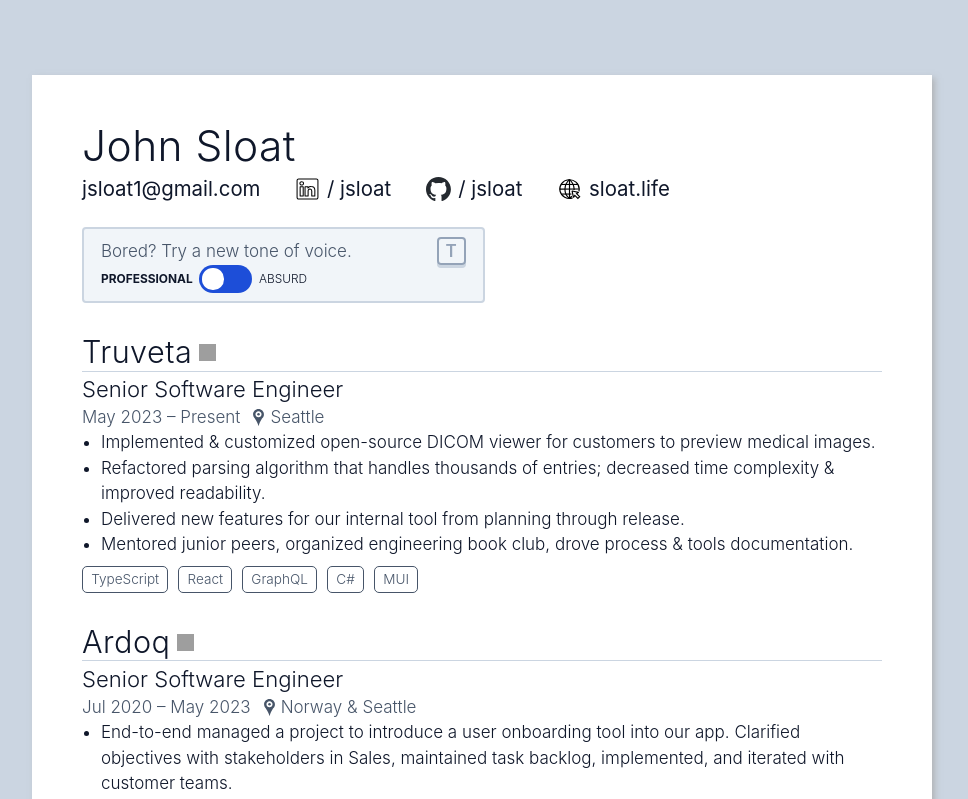
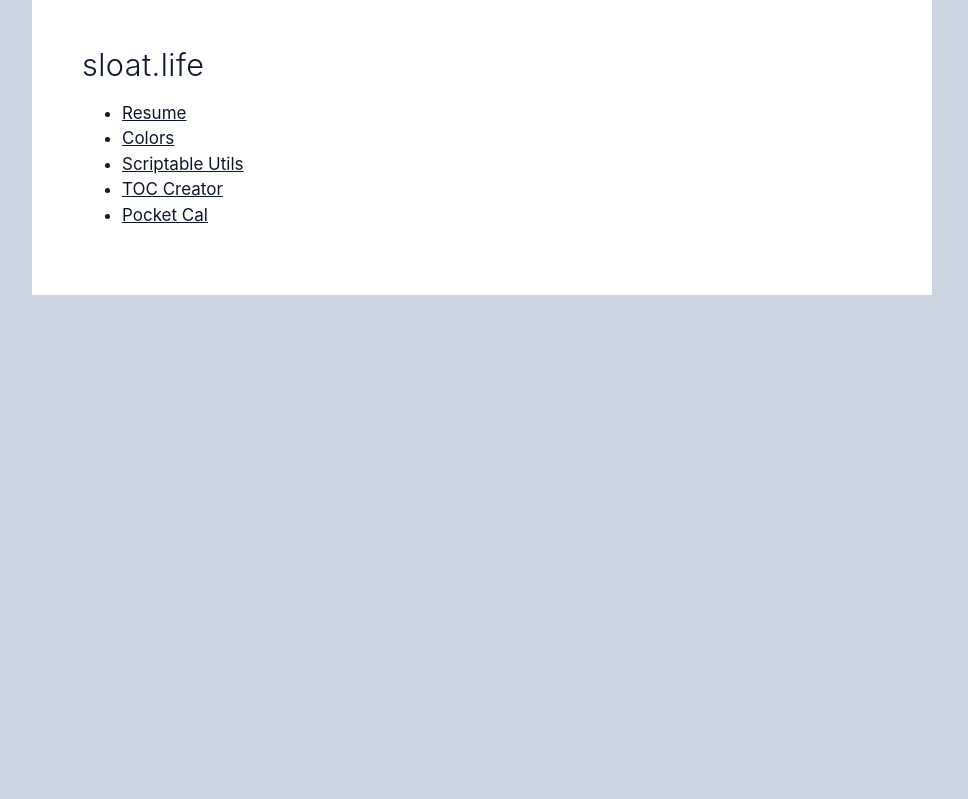
Before and after one commit to jsloat/jsloat.github.io, a React (Create React App) app: page / in a window 1280 px wide. Shown: the top 799 px of the page, without its empty margins (158-1126 px from the left). Built offline with nearby package versions, Linux system fonts and the light colour scheme; grey boxes are pictures that could not be loaded.

Commit message:
Add homepage

```diff
--- a/src/App.tsx
+++ b/src/App.tsx
@@ -1,22 +1,19 @@
 import React from "react";
 import { Route, Routes } from "react-router-dom";
-import ColorPalette from "./ColorPalette";
-import ScriptableUtils from "./ScriptableUtils";
 import GlobalStyle from "./GlobalStyle";
-import Resume from "./Resume";
-import TOCCreator from "./TOCCreator";
-import PocketCal from "./PocketCal";
+import { topLevelRoutes } from "./topLevelRoutes";
 
 const App = () => (
   <>
     <GlobalStyle />
     <Routes>
-      <Route path="/" element={<Resume />} />
-      <Route path="/resume" element={<Resume />} />
-      <Route path="/colors" element={<ColorPalette />} />
-      <Route path="/scriptable-utils/*" element={<ScriptableUtils />} />
-      <Route path="/toc-creator" element={<TOCCreator />} />
-      <Route path="/pocket-cal" element={<PocketCal />} />
+      {topLevelRoutes.map(({ route, element }) => (
+        <Route
+          key={route}
+          path={route}
+          element={React.createElement(element)}
+        />
+      ))}
     </Routes>
   </>
 );
--- /dev/null
+++ b/src/Home/index.tsx
@@ -0,0 +1,31 @@
+import React from "react";
+import { BaseContainer } from "src/atoms/Misc";
+import { topLevelRoutes } from "src/topLevelRoutes";
+
+export default () => (
+  <BaseContainer>
+    <h2>sloat.life</h2>
+    <ul>
+      {topLevelRoutes.map(({ label, route }) => {
+        const parsedRoute = parseRoute(route);
+        if (!parsedRoute) return null;
+        return (
+          <li key={route}>
+            <a href={parsedRoute} target="_self">
+              {label}
+            </a>
+          </li>
+        );
+      })}
+    </ul>
+  </BaseContainer>
+);
+
+const parseRoute = (route: string) => {
+  if (route === "/") return null;
+
+  let modifiedRoute = route;
+  if (route.endsWith("/*")) modifiedRoute = route.slice(0, -2);
+
+  return `/#${modifiedRoute}`;
+};
--- /dev/null
+++ b/src/topLevelRoutes.ts
@@ -0,0 +1,50 @@
+import ColorPalette from "./ColorPalette";
+import Home from "./Home";
+import PocketCal from "./PocketCal";
+import Resume from "./Resume";
+import ScriptableUtils from "./ScriptableUtils";
+import TOCCreator from "./TOCCreator";
+
+type Route = {
+  label: string;
+  route: string;
+  element: () => JSX.Element;
+};
+
+export const topLevelRoutes: Route[] = [
+  {
+    label: "Home",
+    route: "/",
+    element: Home,
+  },
+
+  {
+    label: "Resume",
+    route: "/resume",
+    element: Resume,
+  },
+
+  {
+    label: "Colors",
+    route: "/colors",
+    element: ColorPalette,
+  },
+
+  {
+    label: "Scriptable Utils",
+    route: "/scriptable-utils/*",
+    element: ScriptableUtils,
+  },
+
+  {
+    label: "TOC Creator",
+    route: "/toc-creator",
+    element: TOCCreator,
+  },
+
+  {
+    label: "Pocket Cal",
+    route: "/pocket-cal",
+    element: PocketCal,
+  },
+];
```
